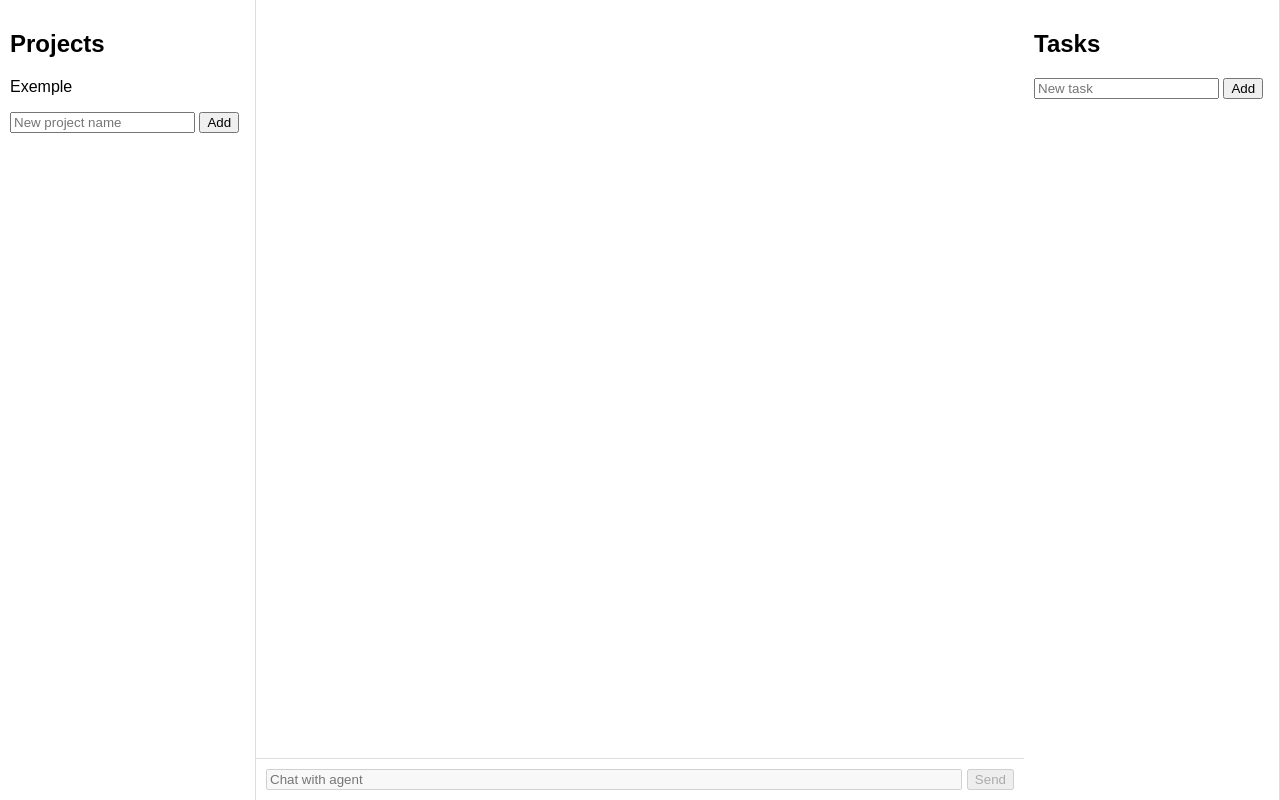
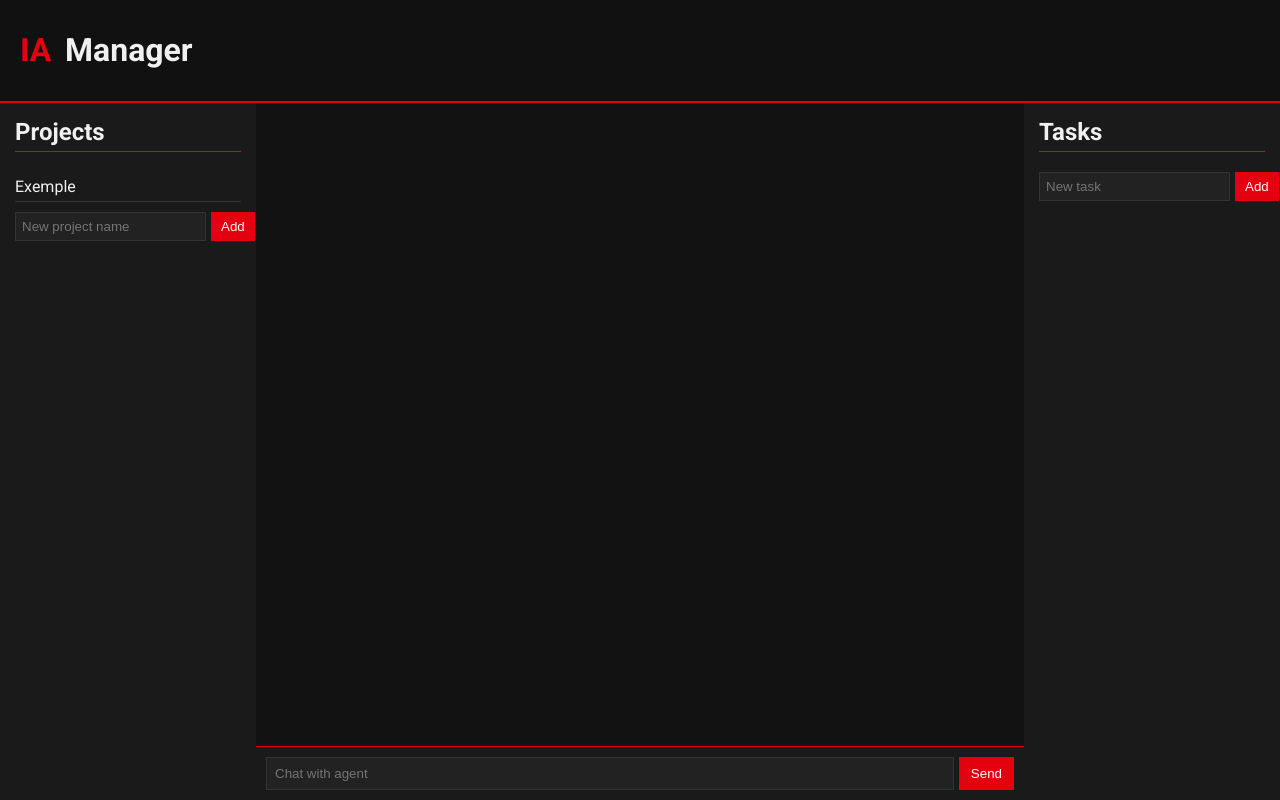
Before and after one commit to rem137/IA_Manager, a Flask app: page / in a window 1280 px wide. Run offline with Flask 3, Linux system fonts and the light colour scheme.

Commit message:
Improve web UI with futuristic theme

```diff
--- a/ia_manager/web/static/main.js
+++ b/ia_manager/web/static/main.js
@@ -8,13 +8,18 @@ async function loadProjects() {
     projects.forEach(p => {
         const li = document.createElement('li');
         li.textContent = p.name;
+        li.dataset.id = p.id;
         li.onclick = () => selectProject(p.id, p.name);
+        if (p.id === currentProject) li.classList.add('selected');
         list.appendChild(li);
     });
 }
 
 async function selectProject(id, name) {
     currentProject = id;
+    document.querySelectorAll('#project-list li').forEach(li => {
+        li.classList.toggle('selected', parseInt(li.dataset.id) === id);
+    });
     document.getElementById('tasks-title').textContent = `Tasks - ${name}`;
     const res = await fetch(`/api/projects/${id}`);
     const proj = await res.json();
--- a/ia_manager/web/static/styles.css
+++ b/ia_manager/web/static/styles.css
@@ -1,47 +1,133 @@
+:root {
+    --bg-color: #0d0d0d;
+    --panel-bg: #1a1a1a;
+    --accent: #e3000f;
+    --text-color: #f0f0f0;
+    --muted-color: #888;
+}
+
 body {
-    font-family: Arial, sans-serif;
+    font-family: 'Roboto', Arial, sans-serif;
+    background: var(--bg-color);
+    color: var(--text-color);
     margin: 0;
-    padding: 0;
     display: flex;
+    flex-direction: column;
     height: 100vh;
 }
+
+header {
+    background: #111;
+    border-bottom: 2px solid var(--accent);
+    padding: 10px 20px;
+}
+
+header .logo {
+    color: var(--accent);
+    font-weight: bold;
+    margin-right: 6px;
+}
+
 #container {
     display: flex;
+    flex: 1;
     width: 100%;
 }
+
 aside {
     width: 20%;
-    padding: 10px;
-    border-right: 1px solid #ddd;
+    background: var(--panel-bg);
+    padding: 15px;
     box-sizing: border-box;
     overflow-y: auto;
 }
+
+aside h2 {
+    margin-top: 0;
+    border-bottom: 1px solid var(--accent);
+    padding-bottom: 5px;
+}
+
 main#chat {
     flex: 1;
+    background: #121212;
     display: flex;
     flex-direction: column;
 }
+
 #chat-log {
     flex: 1;
-    padding: 10px;
-    border-bottom: 1px solid #ddd;
+    padding: 15px;
+    border-bottom: 1px solid var(--accent);
     overflow-y: auto;
 }
+
 #chat-input {
     display: flex;
     padding: 10px;
+    background: var(--panel-bg);
 }
+
 #chat-input input {
     flex: 1;
     margin-right: 5px;
+    background: #222;
+    border: 1px solid #333;
+    color: var(--text-color);
+    padding: 8px;
 }
+
+#chat-input button {
+    background: var(--accent);
+    border: none;
+    color: #fff;
+    padding: 8px 12px;
+    cursor: pointer;
+}
+
 .form {
     margin-top: 10px;
+    display: flex;
 }
+
+.form input {
+    flex: 1;
+    background: #222;
+    border: 1px solid #333;
+    color: var(--text-color);
+    padding: 6px;
+}
+
+.form button {
+    margin-left: 5px;
+    background: var(--accent);
+    border: none;
+    color: #fff;
+    padding: 6px 10px;
+    cursor: pointer;
+}
+
 ul {
     list-style: none;
     padding: 0;
+    margin: 0;
 }
+
+li {
+    padding: 5px 0;
+    border-bottom: 1px solid #333;
+    cursor: pointer;
+}
+
+li.selected {
+    background: #333;
+}
+
 li.done {
     text-decoration: line-through;
+    color: var(--muted-color);
 }
+
+button:hover {
+    opacity: 0.85;
+}
--- a/ia_manager/web/templates/index.html
+++ b/ia_manager/web/templates/index.html
@@ -2,10 +2,15 @@
 <html lang="en">
 <head>
     <meta charset="UTF-8">
+    <meta name="viewport" content="width=device-width, initial-scale=1">
     <title>IA Manager</title>
+    <link href="https://fonts.googleapis.com/css2?family=Roboto:wght@400;700&display=swap" rel="stylesheet">
     <link rel="stylesheet" href="/static/styles.css">
 </head>
 <body>
+<header>
+    <h1><span class="logo">IA</span> Manager</h1>
+</header>
 <div id="container">
     <aside id="projects">
         <h2>Projects</h2>
```
Also changed, not shown: README.md.
